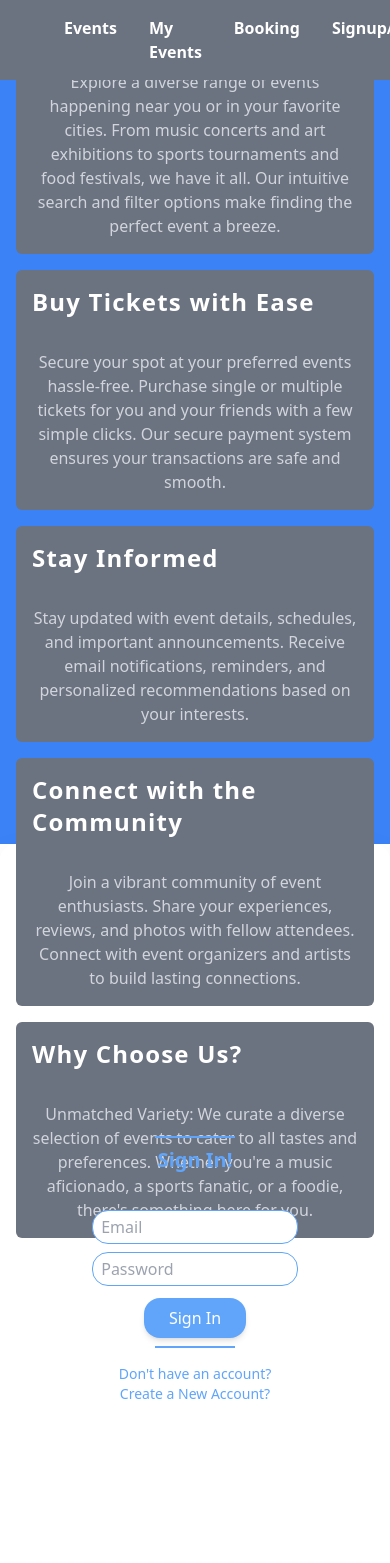
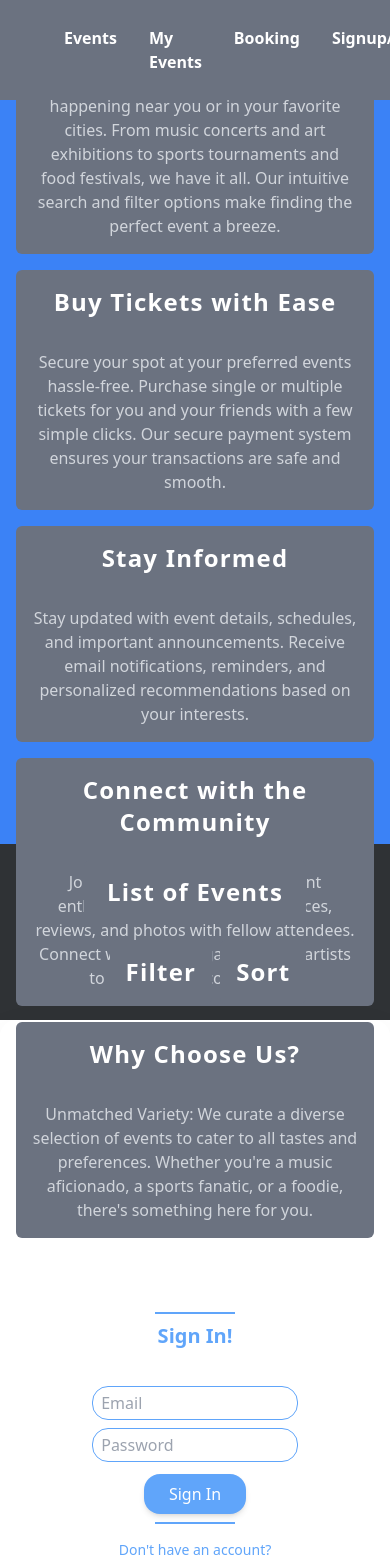
Before and after one commit to juanx198522/Event-Share, a React (Create React App) app in the folder client/: page / in a window 390 px wide. Shown: the top 1563 px of the page. Built offline with nearby package versions, Linux system fonts and the light colour scheme.

Commit message:
Created logo and edited components to make them more responsive

```diff
--- a/client/src/App.js
+++ b/client/src/App.js
@@ -2,12 +2,14 @@ import React from 'react';
 import Navbar from './components/Navbar'
 import Home from './components/Home'
 import Login from './components/Login'
+import Events from './components/Events'
 
 function App() {
   return (
     <div>
       <Navbar/>
       <Home/>
+      <Events/>
       <Login/>
 
     </div>
--- /dev/null
+++ b/client/src/components/Events.jsx
@@ -0,0 +1,33 @@
+import React from "react";
+
+const Events = () => {
+  return (
+    <div className="bg-[#2f3235] text-gray-300 w-full md:h-screen">
+      <div className="grid grid-cols-6 gap-4">
+        <div className="col-start-2 col-span-4 p-4">
+          <div className="flex justify-center bg-gray-500 rounded-md items-center">
+            <div className=" justify-center text-center p-4">
+              <span className=" object-top text-2xl font-bold text-white tracking-wider">
+                List of Events
+              </span>
+            </div>
+          </div>
+          <div className="flex flex-row justify-end mt-4 space-x-2">
+            <div className="bg-gray-500 rounded-md p-4 gap-4" >
+              <span className="object-top text-2xl font-bold text-white tracking-wider">
+                Filter
+              </span>
+            </div>
+            <div className="bg-gray-500 rounded-md p-4">
+              <span className=" text-2xl font-bold text-white tracking-wider">
+                Sort
+              </span>
+            </div>
+          </div>
+        </div>
+      </div>
+    </div>
+  );
+};
+
+export default Events;
--- a/client/src/components/Home.jsx
+++ b/client/src/components/Home.jsx
@@ -3,22 +3,22 @@ import React from "react";
 const Home = () => {
   return (
     <div
-      name="projects"
+      name="home"
       className="bg-[#2f3235] text-gray-300 w-full md:h-screen"
     >
-      <div className="w-screen p-4 flex flex-col justify-center h-screen bg-blue-500 ">
+      <div className="w-full p-4 flex flex-col justify-center h-screen bg-blue-500 ">
         <div>
         <h1 className="text-4xl font-bold text-white mb-4">Welcome to Event Share!</h1>
         </div>
 
         <div className="grid sm:grid-cols-2 md:grid-cols-3 gap-4 ">
-          <div className=" bg-gray-500 group container rounded-md flex justify-center items-center mx-auto hover:scale-100">
+          <div className=" bg-gray-500 group container rounded-md flex justify-center items-center mx-auto">
 
             <div className="p-4">
-              <span className="text-2xl font-bold text-white tracking-wider">
+              <p className="text-2xl font-bold text-white tracking-wider">
                 Create Your Event
-              </span>
-              <div className="pt-8 text-center">
+              </p>
+              <div className="pt-8 ">
                 <p>
                   Are you an event organizer, artist, or performer? Showcase
                   your talents and create your own event listings effortlessly.
@@ -31,10 +31,10 @@ const Home = () => {
           </div>
           <div className=" bg-gray-500 group container rounded-md flex justify-center items-center mx-auto">
             <div className="p-4">
-              <span className="text-2xl font-bold text-white tracking-wider">
+              <p className="text-2xl font-bold text-white tracking-wider">
                 Discover Amazing Events
-              </span>
-              <div className="pt-8 text-center">
+              </p>
+              <div className="pt-8 ">
                 <p>
                   Explore a diverse range of events happening near you or in
                   your favorite cities. From music concerts and art exhibitions
@@ -48,10 +48,10 @@ const Home = () => {
           </div>
           <div className=" bg-gray-500 group container rounded-md flex justify-center items-center mx-auto">
             <div className="p-4">
-              <span className="text-2xl font-bold text-white tracking-wider">
+              <p className="text-2xl font-bold text-white tracking-wider">
                 Buy Tickets with Ease
-              </span>
-              <div className="pt-8 text-center">
+              </p>
+              <div className="pt-8 ">
                 <p>
                   Secure your spot at your preferred events hassle-free.
                   Purchase single or multiple tickets for you and your friends
@@ -64,10 +64,10 @@ const Home = () => {
           </div>
           <div className=" bg-gray-500 group container rounded-md flex justify-center items-center mx-auto">
             <div className="p-4">
-              <span className="text-2xl font-bold text-white tracking-wider">
+              <p className="text-2xl font-bold text-white tracking-wider">
                 Stay Informed
-              </span>
-              <div className="pt-8 text-center">
+              </p>
+              <div className="pt-8 ">
                 <p>
                   Stay updated with event details, schedules, and important
                   announcements. Receive email notifications, reminders, and
@@ -79,10 +79,10 @@ const Home = () => {
           </div>
           <div className=" bg-gray-500 group container rounded-md flex justify-center items-center mx-auto">
             <div className="p-4">
-              <span className="text-2xl font-bold text-white tracking-wider">
+              <p className="text-2xl font-bold text-white tracking-wider">
                 Connect with the Community
-              </span>
-              <div className="pt-8 text-center">
+              </p>
+              <div className="pt-8 ">
                 <p>
                   Join a vibrant community of event enthusiasts. Share your
                   experiences, reviews, and photos with fellow attendees.
@@ -95,10 +95,10 @@ const Home = () => {
           </div>
           <div className=" bg-gray-500 group container rounded-md flex justify-center items-center mx-auto">
             <div className="p-4">
-              <span className="text-2xl font-bold text-white tracking-wider">
+              <p className="text-2xl font-bold text-white tracking-wider">
               Why Choose Us?
-              </span>
-              <div className="pt-8 text-center">
+              </p>
+              <div className="pt-8 ">
                 <p>
                 Unmatched Variety: We curate a diverse selection of events to cater to all tastes and preferences. Whether you're a music aficionado, a sports fanatic, or a foodie, there's something here for you.
                 </p>
--- a/client/src/components/Login.jsx
+++ b/client/src/components/Login.jsx
@@ -2,7 +2,7 @@ import React from 'react'
 
 const Login = () => {
   return (
-    <div className="bg-white  rounded-2xl shadow-2xl md:w-1/3 items-center max-w-4xl transition duration-1000 ease-out w-screen p-4 flex flex-col justify-center h-screen ">
+    <div name='login' className="bg-white  rounded-2xl shadow-2xl md:w-1/3 items-center max-w-4xl transition duration-1000 ease-out w-screen p-4 flex flex-col justify-center h-screen ">
              <h2 className='p-3 text-3xl font-bold text-pink-400'></h2>
              <div className="inline-block border-[1px] justify-center w-20 border-blue-400 border-solid"></div>
              <h3 className='text-xl font-semibold text-blue-400 pt-2'>Sign In!</h3>
--- a/client/src/components/Navbar.jsx
+++ b/client/src/components/Navbar.jsx
@@ -1,14 +1,17 @@
 import React from 'react'
 import { Link } from "react-scroll";
+import Logo from '../assets/eventlogo.png'
 
 const Navbar = () => {
   return (
-    <div className="fixed w-full h-[80px] flex justify-between items-center px-4 bg-gray-500 text-white">
+    <div className="fixed w-screen h-[100px] flex justify-between items-center px-4 bg-gray-500 text-white">
       <div>
         <ul className="flex">
           <li>
             <Link to="" smooth={true} duration={500}>
-
+              <div>
+              <img className='w-60 h-60 object-scale-down' src={Logo} alt="EventLogo"/>
+              </div>
             </Link>
           </li>
         </ul>
--- a/client/src/index.css
+++ b/client/src/index.css
@@ -6,17 +6,14 @@
     html{
      font-family: Proxima Nova, system-ui, sans-serif;
     }
-    .card {
-        background-color: theme('colors.white');
-        border-radius: theme('borderRadius.lg');
-        padding: theme('spacing.6');
-        box-shadow: theme('boxShadow.xl');
-        width: 40%
-      }
 
      li{
        @apply px-4;
-       @apply cursor-pointer font-bold
+       @apply cursor-pointer font-bold;
+     }
+
+     p{
+      @apply text-center;
      }
    }
    .content-div{
```
Also changed, not shown: client/src/assets/eventlogo.png (added).
